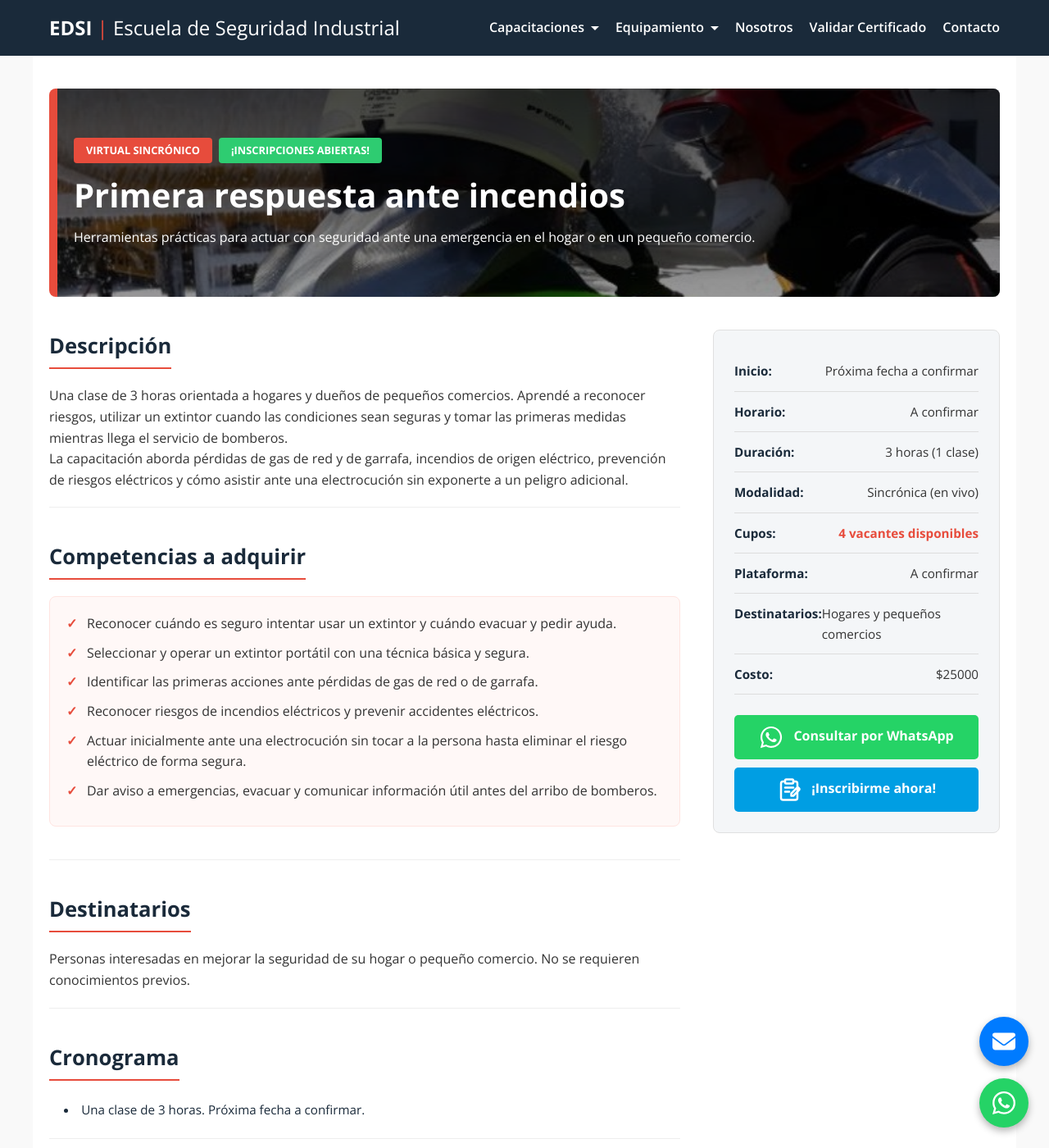
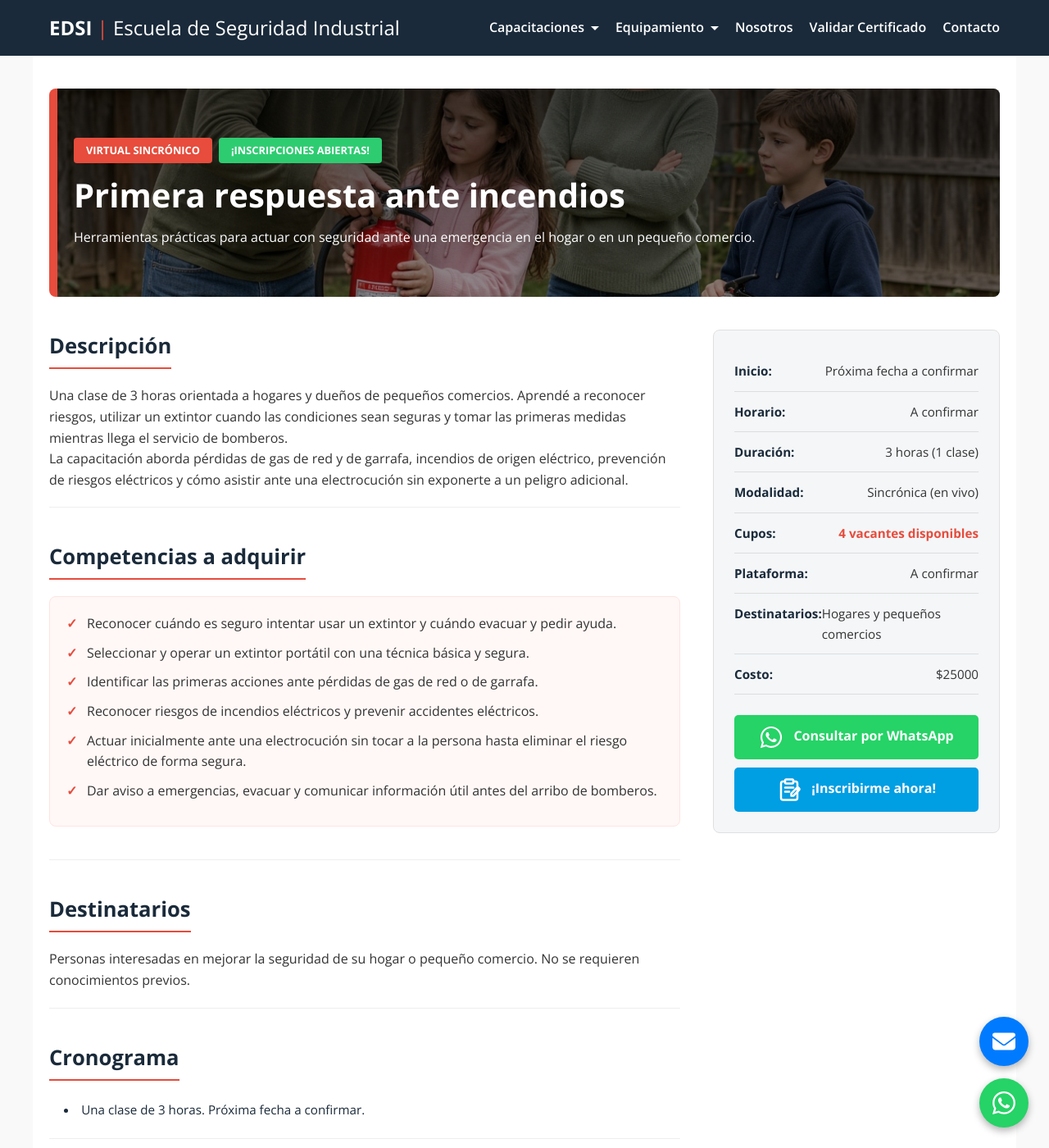
Before and after one commit to martov1/EDSI-nuevo-sitio, a Jekyll site: the page built from Particulares/Primera-respuesta-ante-incendios/Primera-respuesta-ante-incendios.html, in a window 1280 px wide and 1400 px high. Shown: the whole window at 82% size. Built offline with Jekyll 4.4.1, drawn with Linux system fonts in a browser that asks for light colours.

Commit message:
cambio imagen

```diff
--- a/Particulares/Primera-respuesta-ante-incendios/Primera-respuesta-ante-incendios.html
+++ b/Particulares/Primera-respuesta-ante-incendios/Primera-respuesta-ante-incendios.html
@@ -2,7 +2,7 @@
 layout: default
 title: "Primera respuesta ante incendios"
 description: "Clase virtual sincrónica de 3 horas para hogares y pequeños comercios: uso de extintores, pérdidas de gas, riesgos eléctricos y respuesta inicial segura."
-image: /assets/brigadista-contra-incendios.jpg
+image: /assets/primera-respuesta.jpg
 css: /Particulares/Primera-respuesta-ante-incendios/primera-respuesta-ante-incendios.css
 js:
   - /Particulares/funciones.js
@@ -20,34 +20,67 @@ js:
       {% endif %}
     </div>
     <h1>Primera respuesta ante incendios</h1>
-        <p>Herramientas prácticas para actuar con seguridad ante una emergencia en el hogar o en un pequeño comercio.</p>
+    <p>
+      Herramientas prácticas para actuar con seguridad ante una emergencia en el
+      hogar o en un pequeño comercio.
+    </p>
   </div>
 
   <div class="grid-container">
     <div class="main-content">
       <section class="section-card">
         <h2>Descripción</h2>
-                <p>Una clase de 3 horas orientada a hogares y dueños de pequeños comercios. Aprendé a reconocer riesgos, utilizar un extintor cuando las condiciones sean seguras y tomar las primeras medidas mientras llega el servicio de bomberos.</p>
-                <p>La capacitación aborda pérdidas de gas de red y de garrafa, incendios de origen eléctrico, prevención de riesgos eléctricos y cómo asistir ante una electrocución sin exponerte a un peligro adicional.</p>
+        <p>
+          Una clase de 3 horas orientada a hogares y dueños de pequeños
+          comercios. Aprendé a reconocer riesgos, utilizar un extintor cuando
+          las condiciones sean seguras y tomar las primeras medidas mientras
+          llega el servicio de bomberos.
+        </p>
+        <p>
+          La capacitación aborda pérdidas de gas de red y de garrafa, incendios
+          de origen eléctrico, prevención de riesgos eléctricos y cómo asistir
+          ante una electrocución sin exponerte a un peligro adicional.
+        </p>
       </section>
 
       <section class="section-card">
         <h2>Competencias a adquirir</h2>
         <div class="highlights-list">
           <ul>
-                        <li>Reconocer cuándo es seguro intentar usar un extintor y cuándo evacuar y pedir ayuda.</li>
-                        <li>Seleccionar y operar un extintor portátil con una técnica básica y segura.</li>
-                        <li>Identificar las primeras acciones ante pérdidas de gas de red o de garrafa.</li>
-                        <li>Reconocer riesgos de incendios eléctricos y prevenir accidentes eléctricos.</li>
-                        <li>Actuar inicialmente ante una electrocución sin tocar a la persona hasta eliminar el riesgo eléctrico de forma segura.</li>
-                        <li>Dar aviso a emergencias, evacuar y comunicar información útil antes del arribo de bomberos.</li>
+            <li>
+              Reconocer cuándo es seguro intentar usar un extintor y cuándo
+              evacuar y pedir ayuda.
+            </li>
+            <li>
+              Seleccionar y operar un extintor portátil con una técnica básica y
+              segura.
+            </li>
+            <li>
+              Identificar las primeras acciones ante pérdidas de gas de red o de
+              garrafa.
+            </li>
+            <li>
+              Reconocer riesgos de incendios eléctricos y prevenir accidentes
+              eléctricos.
+            </li>
+            <li>
+              Actuar inicialmente ante una electrocución sin tocar a la persona
+              hasta eliminar el riesgo eléctrico de forma segura.
+            </li>
+            <li>
+              Dar aviso a emergencias, evacuar y comunicar información útil
+              antes del arribo de bomberos.
+            </li>
           </ul>
         </div>
       </section>
 
       <section class="section-card">
         <h2>Destinatarios</h2>
-                <p>Personas interesadas en mejorar la seguridad de su hogar o pequeño comercio. No se requieren conocimientos previos.</p>
+        <p>
+          Personas interesadas en mejorar la seguridad de su hogar o pequeño
+          comercio. No se requieren conocimientos previos.
+        </p>
       </section>
 
       <section class="section-card cronograma-section">
@@ -77,14 +124,36 @@ js:
         <h2>Inscripción y medios de pago</h2>
         {% if site.primera_respuesta_incendios.cupos.inscripciones_abiertas %}
         <p>Completá tus datos en el formulario para reservar tu lugar.</p>
-                <a href="{{ site.baseurl }}/Particulares/Primera-respuesta-ante-incendios/Inscripcion/#inscripcion" class="btn-payment enrollment-cta">
-                    <img src="/assets/inscripcion.svg" alt="Inscripción" width="30" height="30" style="vertical-align:middle; margin-right:8px;">
+        <a
+          href="{{ site.baseurl }}/Particulares/Primera-respuesta-ante-incendios/Inscripcion/#inscripcion"
+          class="btn-payment enrollment-cta"
+        >
+          <img
+            src="/assets/inscripcion.svg"
+            alt="Inscripción"
+            width="30"
+            height="30"
+            style="vertical-align: middle; margin-right: 8px"
+          />
           ¡Inscribirme ahora!
         </a>
         {% else %}
-                <p>Las inscripciones todavía no están abiertas. Contactanos para consultar por próximas fechas.</p>
-                <button type="button" class="btn-payment enrollment-cta enrollment-cta-disabled" disabled>
-                    <img src="/assets/inscripcion.svg" alt="" width="30" height="30" style="vertical-align:middle; margin-right:8px;">
+        <p>
+          Las inscripciones todavía no están abiertas. Contactanos para
+          consultar por próximas fechas.
+        </p>
+        <button
+          type="button"
+          class="btn-payment enrollment-cta enrollment-cta-disabled"
+          disabled
+        >
+          <img
+            src="/assets/inscripcion.svg"
+            alt=""
+            width="30"
+            height="30"
+            style="vertical-align: middle; margin-right: 8px"
+          />
           Inscripciones próximamente
         </button>
         {% endif %}
@@ -93,27 +162,79 @@ js:
 
     <aside class="sidebar">
       <div class="sidebar-info">
-                <div class="info-row"><strong>Inicio:</strong> <span>Próxima fecha a confirmar</span></div>
-                <div class="info-row"><strong>Horario:</strong> <span>A confirmar</span></div>
-                <div class="info-row"><strong>Duración:</strong> <span>3 horas (1 clase)</span></div>
-                <div class="info-row"><strong>Modalidad:</strong> <span>Sincrónica (en vivo)</span></div>
-                <div class="info-row"><strong>Cupos:</strong> <span id="cupos-disponibles">Cargando...</span></div>
-                <div class="info-row"><strong>Plataforma:</strong> <span>A confirmar</span></div>
-                <div class="info-row"><strong>Destinatarios:</strong> <span>Hogares y pequeños comercios</span></div>
-                <div class="info-row"><strong>Costo:</strong> <span>{{ site.primera_respuesta_incendios.pagos.valor_curso_completo }}</span></div>
+        <div class="info-row">
+          <strong>Inicio:</strong> <span>Próxima fecha a confirmar</span>
+        </div>
+        <div class="info-row">
+          <strong>Horario:</strong> <span>A confirmar</span>
+        </div>
+        <div class="info-row">
+          <strong>Duración:</strong> <span>3 horas (1 clase)</span>
+        </div>
+        <div class="info-row">
+          <strong>Modalidad:</strong> <span>Sincrónica (en vivo)</span>
+        </div>
+        <div class="info-row">
+          <strong>Cupos:</strong>
+          <span id="cupos-disponibles">Cargando...</span>
+        </div>
+        <div class="info-row">
+          <strong>Plataforma:</strong> <span>A confirmar</span>
+        </div>
+        <div class="info-row">
+          <strong>Destinatarios:</strong>
+          <span>Hogares y pequeños comercios</span>
+        </div>
+        <div class="info-row">
+          <strong>Costo:</strong>
+          <span
+            >{{ site.primera_respuesta_incendios.pagos.valor_curso_completo
+            }}</span
+          >
+        </div>
         <div class="inscription-box">
-                    <a href="{{ site.primera_respuesta_incendios.whatsapp.contacto }}" target="_blank" rel="noopener noreferrer" class="btn-primary">
-                        <img src="/assets/whatsapp-icon.svg" alt="" width="18" height="18" style="vertical-align:middle; margin-right:8px;">
+          <a
+            href="{{ site.primera_respuesta_incendios.whatsapp.contacto }}"
+            target="_blank"
+            rel="noopener noreferrer"
+            class="btn-primary"
+          >
+            <img
+              src="/assets/whatsapp-icon.svg"
+              alt=""
+              width="18"
+              height="18"
+              style="vertical-align: middle; margin-right: 8px"
+            />
             Consultar por WhatsApp
           </a>
           {% if site.primera_respuesta_incendios.cupos.inscripciones_abiertas %}
-                    <a href="{{ site.baseurl }}/Particulares/Primera-respuesta-ante-incendios/Inscripcion/#inscripcion" class="btn-payment">
-                        <img src="/assets/inscripcion.svg" alt="Inscripción" width="30" height="30" style="vertical-align:middle; margin-right:8px;">
+          <a
+            href="{{ site.baseurl }}/Particulares/Primera-respuesta-ante-incendios/Inscripcion/#inscripcion"
+            class="btn-payment"
+          >
+            <img
+              src="/assets/inscripcion.svg"
+              alt="Inscripción"
+              width="30"
+              height="30"
+              style="vertical-align: middle; margin-right: 8px"
+            />
             ¡Inscribirme ahora!
           </a>
           {% else %}
-                    <button type="button" class="btn-payment enrollment-cta-disabled" disabled>
-                        <img src="/assets/inscripcion.svg" alt="" width="30" height="30" style="vertical-align:middle; margin-right:8px;">
+          <button
+            type="button"
+            class="btn-payment enrollment-cta-disabled"
+            disabled
+          >
+            <img
+              src="/assets/inscripcion.svg"
+              alt=""
+              width="30"
+              height="30"
+              style="vertical-align: middle; margin-right: 8px"
+            />
             Inscripciones próximamente
           </button>
           {% endif %}
--- a/Particulares/Primera-respuesta-ante-incendios/primera-respuesta-ante-incendios.css
+++ b/Particulares/Primera-respuesta-ante-incendios/primera-respuesta-ante-incendios.css
@@ -13,7 +13,7 @@
 .hero-course {
   background:
     linear-gradient(rgba(0, 0, 0, 0.7), rgba(0, 0, 0, 0.4)),
-    url("../..//assets/brigadista-contra-incendios.jpg");
+    url("../../assets/primera-respuesta.jpg");
 
   background-size: cover;
   background-position: center;
```
Also changed, not shown: other parts of Particulares/Primera-respuesta-ante-incendios/Primera-respuesta-ante-incendios.html (+19 -5 lines), assets/primera-respuesta.jpg (added). Lines whose indentation alone changed are shown as unchanged.
